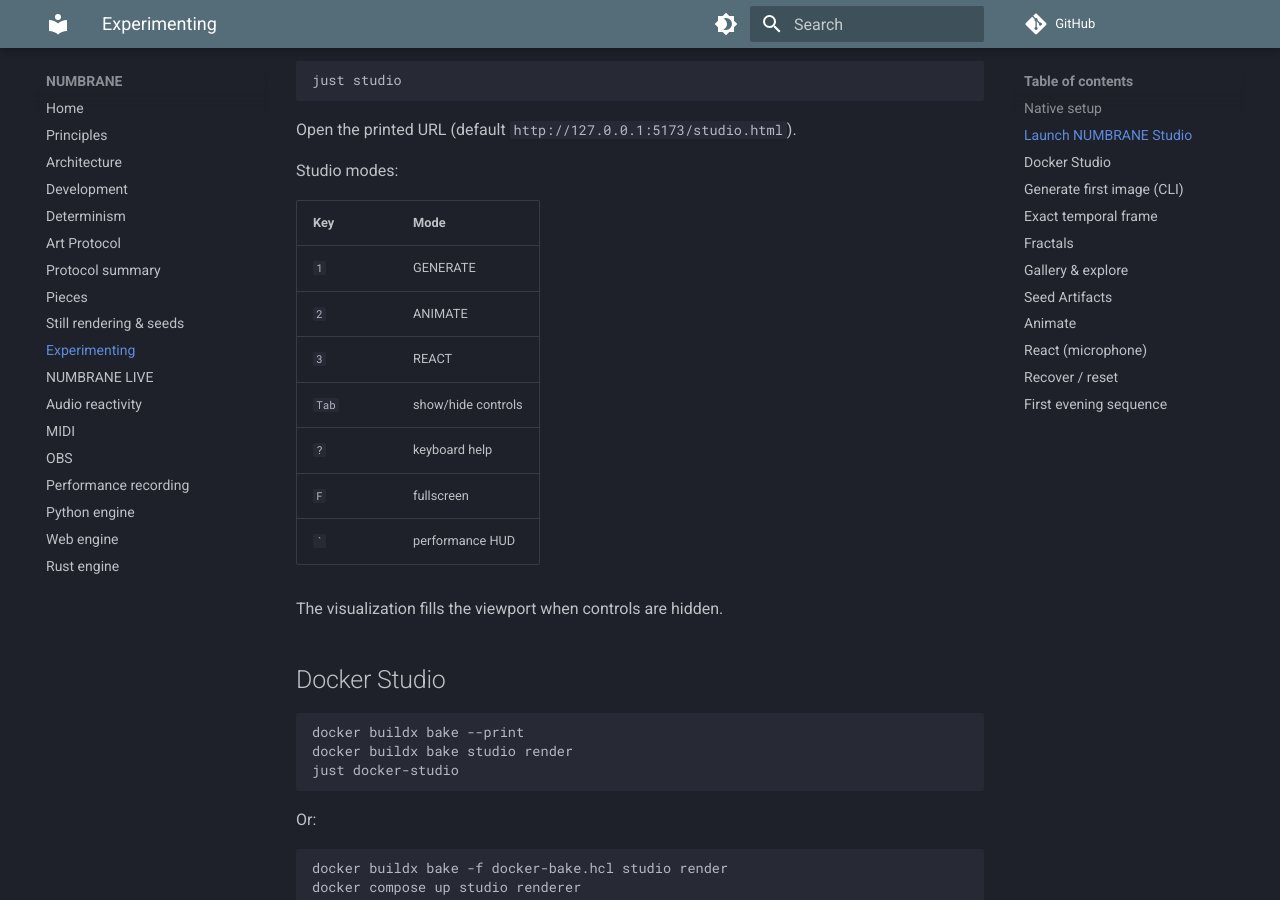
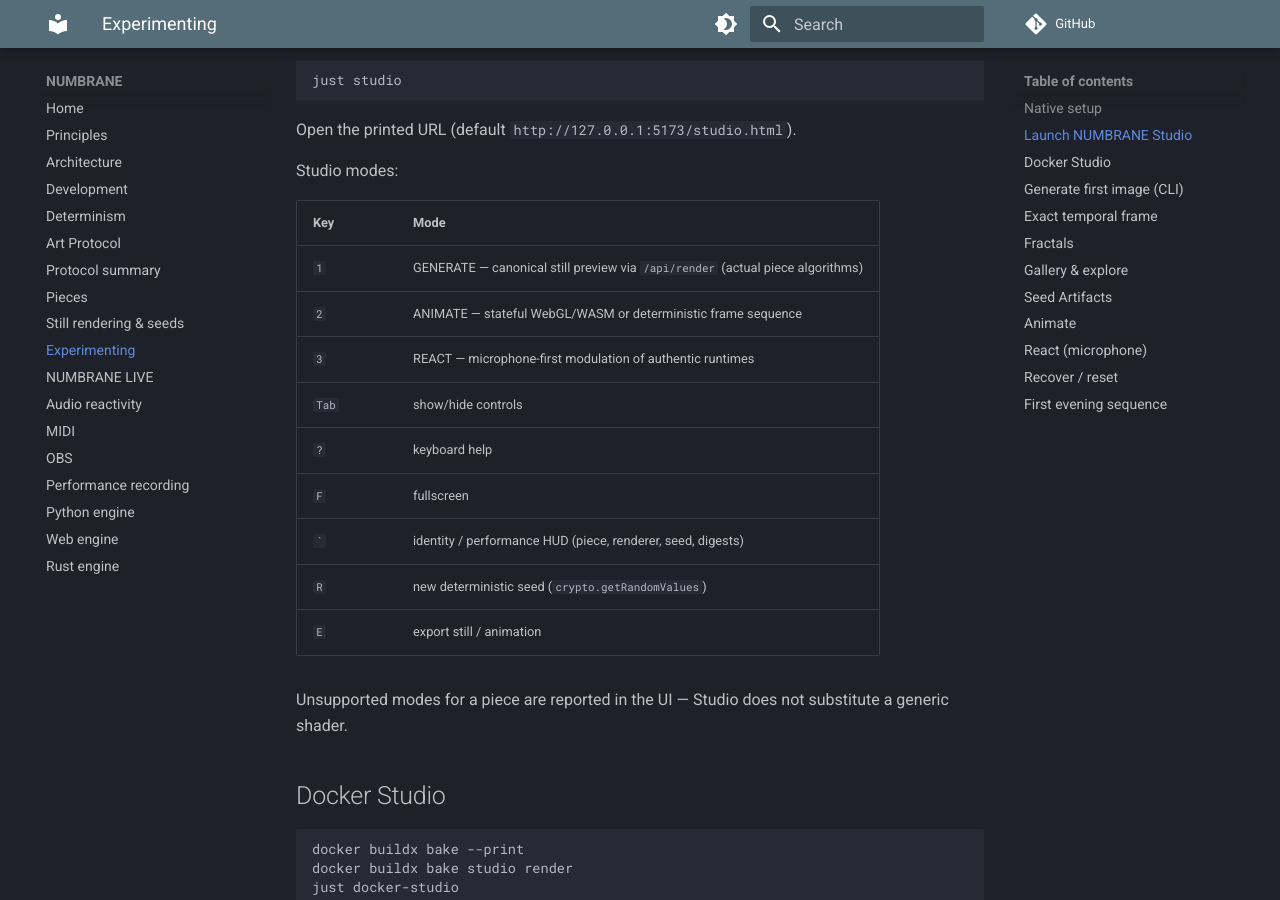
Before and after one commit to sempervent/numbrane, an MkDocs documentation site: the page built from docs/experimenting.md, in a window 1280 px wide and 900 px high, scrolled down 642 px. Built offline with MkDocs 1.6.1 and Material for MkDocs 9.7.7, drawn with Linux system fonts in a browser that asks for light colours; comment, search, counter and statistics services are not loaded.

Commit message:
fix(studio): correct noodles preview render and Studio docs
Fix draw_gradient broadcast for HxW canvases, add noodles preview particle/step budgets, and document Generate→/api/render fidelity.

Co-authored-by: Cursor <cursoragent@cursor.com>

```diff
--- a/docs/experimenting.md
+++ b/docs/experimenting.md
@@ -35,15 +35,17 @@ Studio modes:
 
 | Key | Mode |
 |-----|------|
-| `1` | GENERATE |
-| `2` | ANIMATE |
-| `3` | REACT |
+| `1` | GENERATE — canonical still preview via `/api/render` (actual piece algorithms) |
+| `2` | ANIMATE — stateful WebGL/WASM or deterministic frame sequence |
+| `3` | REACT — microphone-first modulation of authentic runtimes |
 | `Tab` | show/hide controls |
 | `?` | keyboard help |
 | `F` | fullscreen |
-| `` ` `` | performance HUD |
+| `` ` `` | identity / performance HUD (piece, renderer, seed, digests) |
+| `R` | new deterministic seed (`crypto.getRandomValues`) |
+| `E` | export still / animation |
 
-The visualization fills the viewport when controls are hidden.
+Unsupported modes for a piece are reported in the UI — Studio does not substitute a generic shader.
 
 ## Docker Studio
 
```
Also changed, not shown: README.md (+4 -1 lines), 3 other files.
